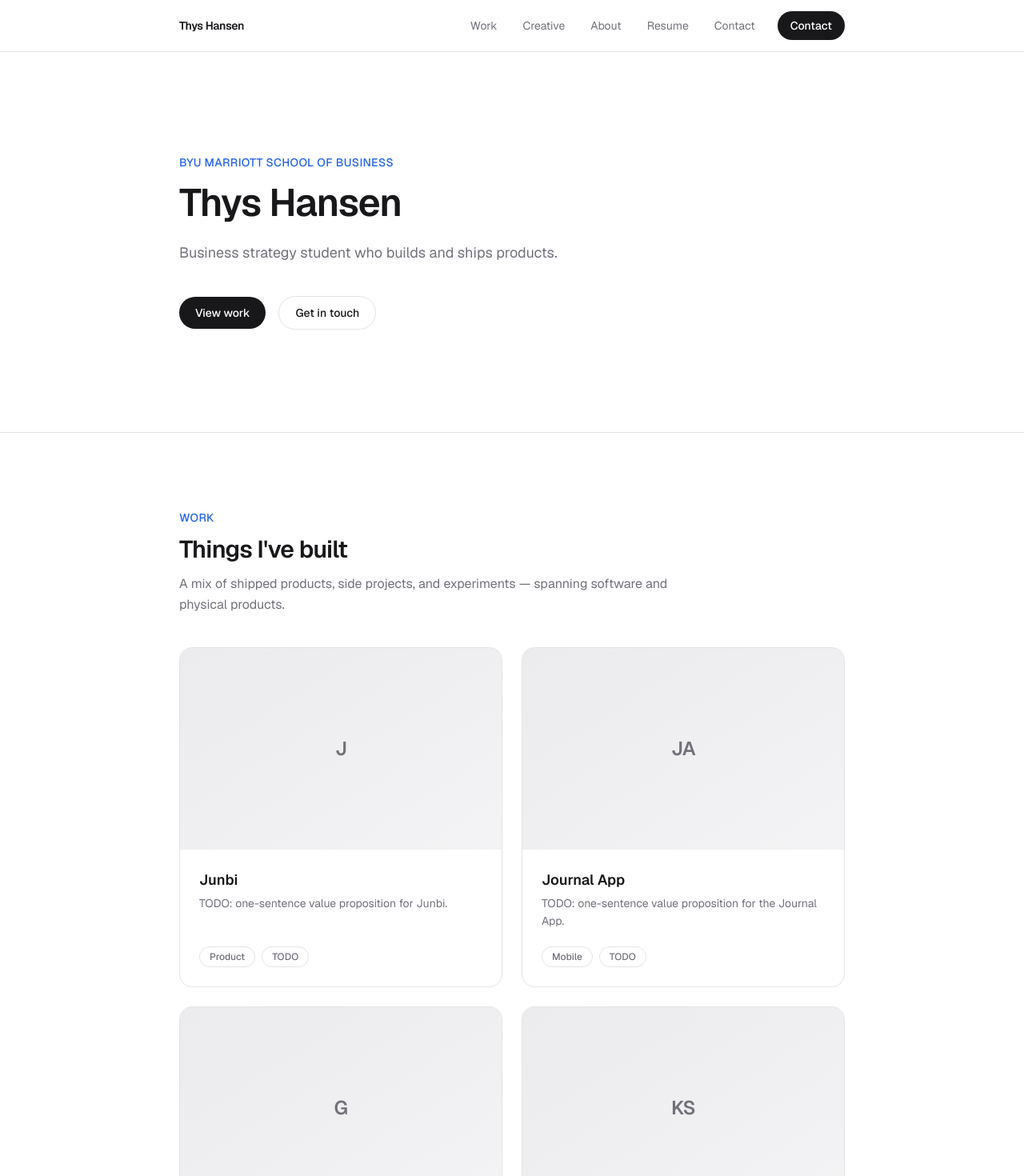
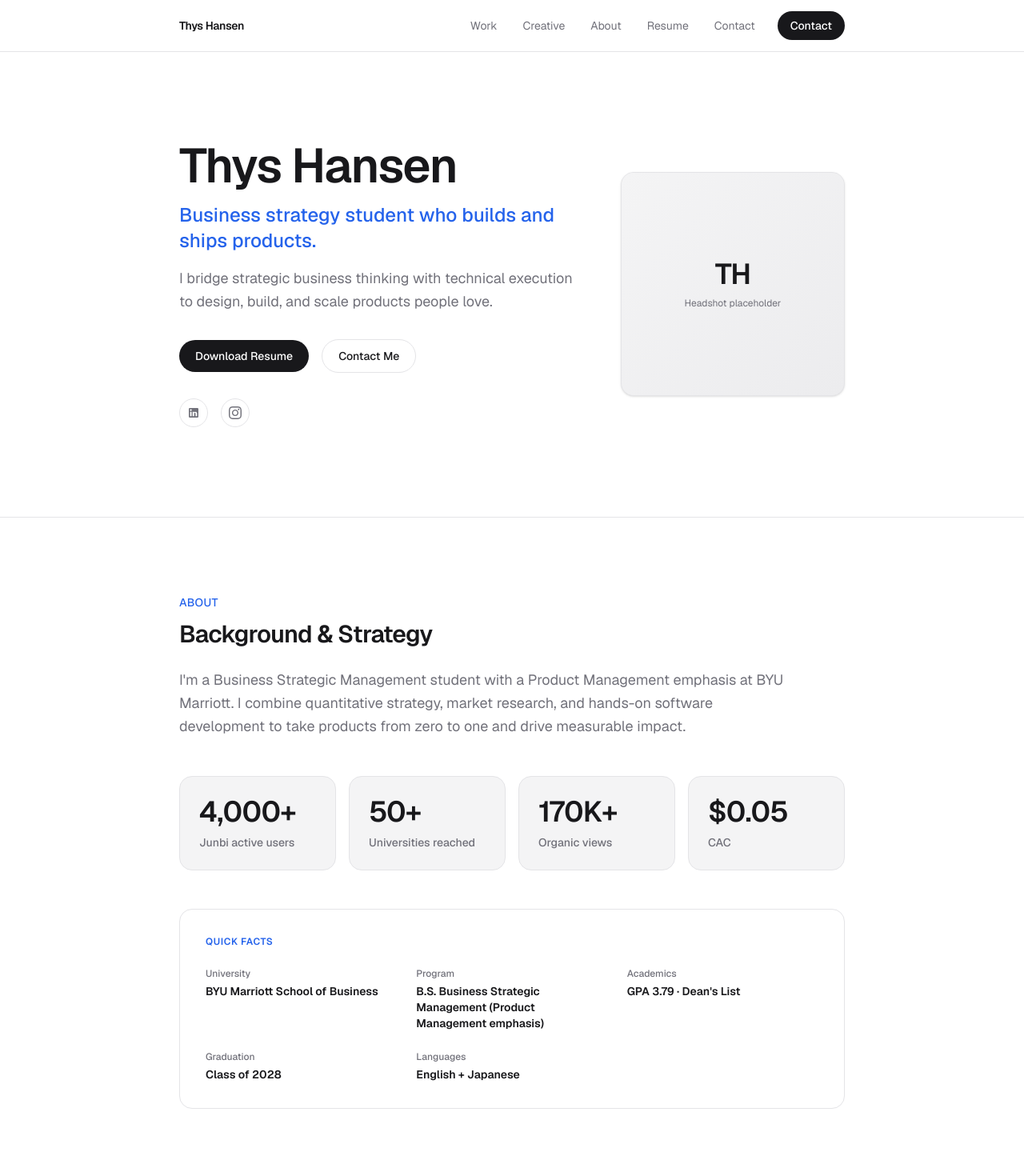
Before and after one commit to watathys/thyshansen, a Next.js app: page / in a window 1280 px wide. Shown: the top 1470 px of the page at 80% size. Built offline with nearby package versions, Linux system fonts and the light colour scheme.

Commit message:
Build home page hero and about section with stat strip and facts
Co-authored-by: Cursor <cursoragent@cursor.com>

```diff
--- a/app/page.tsx
+++ b/app/page.tsx
@@ -1,7 +1,7 @@
 import { Hero } from "@/components/sections/hero";
+import { About } from "@/components/sections/about";
 import { Projects } from "@/components/sections/projects";
 import { Creative } from "@/components/sections/creative";
-import { About } from "@/components/sections/about";
 import { Experience } from "@/components/sections/experience";
 import { Contact } from "@/components/sections/contact";
 
@@ -9,9 +9,9 @@ export default function Home() {
   return (
     <>
       <Hero />
+      <About />
       <Projects limit={4} showViewAll />
       <Creative />
-      <About />
       <Experience />
       <Contact />
     </>
--- a/components/sections/about.tsx
+++ b/components/sections/about.tsx
@@ -3,30 +3,55 @@ import { Container } from "@/components/layout/container";
 import { SectionHeading } from "@/components/ui/section-heading";
 
 export function About() {
-  const { education } = site;
-
   return (
     <section id="about" className="border-t border-border py-20 sm:py-24">
       <Container>
-        <SectionHeading eyebrow="Education" title={education.school} />
+        <SectionHeading eyebrow="About" title="Background & Strategy" />
 
-        <div className="mt-8 flex flex-col gap-2 border-l-2 border-accent/30 pl-6">
-          <p className="text-lg font-medium text-foreground">
-            {education.degree}
-            {education.emphasis ? `, ${education.emphasis}` : ""}
-          </p>
-          <p className="text-sm text-muted">
-            Graduating {education.graduationDate}
-            {education.gpa ? ` · GPA ${education.gpa}` : ""}
-          </p>
-          {education.honors.length > 0 ? (
-            <ul className="mt-3 flex flex-wrap gap-x-6 gap-y-1 text-sm text-muted">
-              {education.honors.map((honor) => (
-                <li key={honor}>{honor}</li>
+        {/* Bio Paragraph */}
+        <p className="mt-6 max-w-3xl text-lg leading-relaxed text-muted">
+          {site.bio}
+        </p>
+
+        {/* Headline Stat Strip */}
+        {site.stats.length > 0 ? (
+          <div className="mt-12 grid grid-cols-2 gap-4 sm:grid-cols-4">
+            {site.stats.map((stat) => (
+              <div
+                key={stat.label}
+                className="flex flex-col rounded-2xl border border-border bg-card-bg p-6 text-left"
+              >
+                <span className="text-3xl font-semibold tracking-tight text-foreground sm:text-4xl">
+                  {stat.value}
+                </span>
+                <span className="mt-2 text-sm font-medium text-muted">
+                  {stat.label}
+                </span>
+              </div>
+            ))}
+          </div>
+        ) : null}
+
+        {/* Compact Fact Row / Grid */}
+        {site.facts.length > 0 ? (
+          <div className="mt-12 rounded-2xl border border-border bg-background p-6 sm:p-8">
+            <h3 className="text-xs font-semibold uppercase tracking-wider text-accent">
+              Quick Facts
+            </h3>
+            <dl className="mt-6 grid gap-6 sm:grid-cols-2 lg:grid-cols-3">
+              {site.facts.map((fact) => (
+                <div key={fact.label} className="flex flex-col">
+                  <dt className="text-xs font-medium text-muted">
+                    {fact.label}
+                  </dt>
+                  <dd className="mt-1 text-sm font-semibold text-foreground">
+                    {fact.value}
+                  </dd>
+                </div>
               ))}
-            </ul>
-          ) : null}
-        </div>
+            </dl>
+          </div>
+        ) : null}
       </Container>
     </section>
   );
--- a/components/sections/hero.tsx
+++ b/components/sections/hero.tsx
@@ -1,25 +1,102 @@
+import Image from "next/image";
 import { site } from "@/content/site";
 import { Container } from "@/components/layout/container";
 import { ButtonLink } from "@/components/ui/button-link";
+import { publicFileExists, initials } from "@/lib/media";
 
 export function Hero() {
+  const hasHeadshot = publicFileExists(site.headshot);
+
   return (
-    <section id="top" className="py-24 sm:py-32">
+    <section id="top" className="py-20 sm:py-28">
       <Container>
-        <p className="mb-4 text-sm font-medium uppercase tracking-wide text-accent">
-          {site.education.school}
-        </p>
-        <h1 className="max-w-2xl text-4xl font-semibold tracking-tight text-foreground sm:text-5xl">
-          {site.name}
-        </h1>
-        <p className="mt-6 max-w-xl text-lg leading-relaxed text-muted">
-          {site.tagline}
-        </p>
-        <div className="mt-10 flex flex-wrap items-center gap-4">
-          <ButtonLink href="/#work">View work</ButtonLink>
-          <ButtonLink href={`mailto:${site.email}`} variant="secondary">
-            Get in touch
-          </ButtonLink>
+        <div className="grid items-center gap-12 lg:grid-cols-[1fr_280px]">
+          {/* Text Column */}
+          <div className="flex flex-col items-start">
+            <h1 className="text-4xl font-semibold tracking-tight text-foreground sm:text-5xl lg:text-6xl">
+              {site.name}
+            </h1>
+            <p className="mt-4 text-xl font-medium text-accent sm:text-2xl">
+              {site.tagline}
+            </p>
+            <p className="mt-4 max-w-2xl text-base leading-relaxed text-muted sm:text-lg">
+              {site.intro}
+            </p>
+
+            {/* Primary Action Buttons */}
+            <div className="mt-8 flex flex-wrap items-center gap-4">
+              <ButtonLink href={site.resumeUrl}>Download Resume</ButtonLink>
+              <ButtonLink href="#contact" variant="secondary">
+                Contact Me
+              </ButtonLink>
+            </div>
+
+            {/* Small Social Icon Links */}
+            <div className="mt-8 flex items-center gap-4">
+              {site.linkedin ? (
+                <a
+                  href={site.linkedin}
+                  target="_blank"
+                  rel="noopener noreferrer"
+                  aria-label="LinkedIn Profile"
+                  className="flex h-9 w-9 items-center justify-center rounded-full border border-border text-muted transition-colors hover:border-accent hover:text-accent focus-visible:outline-none focus-visible:ring-2 focus-visible:ring-accent"
+                >
+                  <svg
+                    className="h-4 w-4"
+                    fill="currentColor"
+                    viewBox="0 0 24 24"
+                    aria-hidden="true"
+                  >
+                    <path d="M19 3a2 2 0 0 1 2 2v14a2 2 0 0 1-2 2H5a2 2 0 0 1-2-2V5a2 2 0 0 1 2-2h14m-.5 15.5v-5.3a3.26 3.26 0 0 0-3.26-3.26c-.85 0-1.84.52-2.28 1.3v-1.11h-2.79v8.37h2.79v-4.93c0-.77.62-1.4 1.39-1.4a1.4 1.4 0 0 1 1.4 1.4v4.93h2.75M6.88 8.56a1.68 1.68 0 0 0 1.68-1.68c0-.93-.75-1.69-1.68-1.69a1.69 1.69 0 0 0-1.69 1.69c0 .93.76 1.68 1.69 1.68m1.39 9.94v-8.37H5.5v8.37h2.77z" />
+                  </svg>
+                </a>
+              ) : null}
+
+              {site.instagram ? (
+                <a
+                  href={site.instagram}
+                  target="_blank"
+                  rel="noopener noreferrer"
+                  aria-label="Instagram Profile"
+                  className="flex h-9 w-9 items-center justify-center rounded-full border border-border text-muted transition-colors hover:border-accent hover:text-accent focus-visible:outline-none focus-visible:ring-2 focus-visible:ring-accent"
+                >
+                  <svg
+                    className="h-4 w-4"
+                    fill="currentColor"
+                    viewBox="0 0 24 24"
+                    aria-hidden="true"
+                  >
+                    <path d="M12 2.163c3.204 0 3.584.012 4.85.07 3.252.148 4.771 1.691 4.919 4.919.058 1.265.069 1.645.069 4.849 0 3.205-.012 3.584-.069 4.849-.149 3.225-1.664 4.771-4.919 4.919-1.266.058-1.644.07-4.85.07-3.204 0-3.584-.012-4.849-.07-3.26-.149-4.771-1.699-4.919-4.92-.058-1.265-.07-1.644-.07-4.849 0-3.204.013-3.583.07-4.849.149-3.227 1.664-4.771 4.919-4.919 1.266-.057 1.645-.069 4.849-.069zm0-2.163c-3.259 0-3.667.014-4.947.072-4.358.2-6.78 2.618-6.98 6.98-.059 1.281-.073 1.689-.073 4.948 0 3.259.014 3.668.072 4.948.2 4.358 2.618 6.78 6.98 6.98 1.281.058 1.689.072 4.948.072 3.259 0 3.668-.014 4.948-.072 4.354-.2 6.782-2.618 6.979-6.98.059-1.28.073-1.689.073-4.948 0-3.259-.014-3.667-.072-4.947-.196-4.354-2.617-6.78-6.979-6.98-1.281-.059-1.69-.073-4.949-.073zm0 5.838c-3.403 0-6.162 2.759-6.162 6.162s2.759 6.163 6.162 6.163 6.162-2.759 6.162-6.163c0-3.403-2.759-6.162-6.162-6.162zm0 10.162c-2.209 0-4-1.79-4-4 0-2.209 1.791-4 4-4s4 1.791 4 4c0 2.21-1.791 4-4 4zm6.406-11.845c-.796 0-1.441.645-1.441 1.44s.645 1.44 1.441 1.44c.795 0 1.439-.645 1.439-1.44s-.644-1.44-1.439-1.44z" />
+                  </svg>
+                </a>
+              ) : null}
+            </div>
+          </div>
+
+          {/* Headshot / Avatar Column */}
+          <div className="order-first flex justify-center lg:order-last">
+            <div className="relative aspect-square w-48 overflow-hidden rounded-2xl border border-border bg-card-bg shadow-sm sm:w-64 lg:w-70">
+              {hasHeadshot ? (
+                <Image
+                  src={site.headshot}
+                  alt={site.name}
+                  fill
+                  sizes="(max-width: 640px) 192px, (max-width: 1024px) 256px, 280px"
+                  priority
+                  className="object-cover"
+                />
+              ) : (
+                <div className="flex h-full w-full flex-col items-center justify-center bg-gradient-to-br from-card-bg to-border/50 text-muted">
+                  <span className="text-4xl font-semibold tracking-tight text-foreground">
+                    {initials(site.name)}
+                  </span>
+                  <span className="mt-2 text-xs text-muted">
+                    Headshot placeholder
+                  </span>
+                </div>
+              )}
+            </div>
+          </div>
         </div>
       </Container>
     </section>
--- a/content/site.ts
+++ b/content/site.ts
@@ -8,10 +8,6 @@
  * Edit this file to change what the site says. You should not need to open
  * any file in /app or /components to update copy, links, projects,
  * experience, photos, or videos.
- *
- * Sections marked "TODO" below are placeholders so the site builds and looks
- * complete today. Replace them with your real details whenever you have
- * them — nothing else in the codebase needs to change.
  * ----------------------------------------------------------------------------
  */
 
@@ -22,6 +18,16 @@
 export interface NavLink {
   label: string;
   href: string;
+}
+
+export interface Fact {
+  label: string;
+  value: string;
+}
+
+export interface Stat {
+  value: string;
+  label: string;
 }
 
 export interface Education {
@@ -77,6 +83,10 @@ export interface Video {
 export interface SiteContent {
   name: string;
   tagline: string;
+  intro: string;
+  bio: string;
+  headshot: string;
+  resumeUrl: string;
   email: string;
   linkedin: string;
   /** Leave as an empty string to hide the Instagram link entirely. */
@@ -84,6 +94,8 @@ export interface SiteContent {
   /** Deployed site URL, used for SEO metadata + sitemap. */
   url: string;
   navLinks: NavLink[];
+  facts: Fact[];
+  stats: Stat[];
   education: Education;
   projects: Project[];
   experience: ExperienceRole[];
@@ -98,12 +110,16 @@ export interface SiteContent {
 export const site: SiteContent = {
   name: "Thys Hansen",
   tagline: "Business strategy student who builds and ships products.",
+  intro:
+    "I bridge strategic business thinking with technical execution to design, build, and scale products people love.",
+  bio:
+    "I'm a Business Strategic Management student with a Product Management emphasis at BYU Marriott. I combine quantitative strategy, market research, and hands-on software development to take products from zero to one and drive measurable impact.",
+  headshot: "/headshot.jpg",
+  resumeUrl: "/resume.pdf",
   email: "watathys@gmail.com",
   linkedin: "https://linkedin.com/in/thysh",
-  // TODO: add your Instagram URL here (e.g. "https://instagram.com/yourhandle"),
-  // or leave this as an empty string to keep it off the site.
-  instagram: "",
-  // TODO: replace with your live domain once deployed (used for SEO + sitemap).
+  // TODO: add your Instagram URL here if desired, or leave empty
+  instagram: "https://instagram.com",
   url: "https://thyshansen.com",
 
   navLinks: [
@@ -112,6 +128,24 @@ export const site: SiteContent = {
     { label: "About", href: "/#about" },
     { label: "Resume", href: "/#resume" },
     { label: "Contact", href: "/#contact" },
+  ],
+
+  facts: [
+    { label: "University", value: "BYU Marriott School of Business" },
+    {
+      label: "Program",
+      value: "B.S. Business Strategic Management (Product Management emphasis)",
+    },
+    { label: "Academics", value: "GPA 3.79 · Dean's List" },
+    { label: "Graduation", value: "Class of 2028" },
+    { label: "Languages", value: "English + Japanese" },
+  ],
+
+  stats: [
+    { value: "4,000+", label: "Junbi active users" },
+    { value: "50+", label: "Universities reached" },
+    { value: "170K+", label: "Organic views" },
+    { value: "$0.05", label: "CAC" },
   ],
 
   education: {
@@ -123,10 +157,6 @@ export const site: SiteContent = {
     honors: ["Dean's List", "Product Management Association"],
   },
 
-  // TODO: Replace the placeholder fields below (oneLiner, description,
-  // metrics, url, image, tags) for each project with real details. The
-  // slugs already power /projects/[slug] routes — keep them stable if you
-  // link to them elsewhere.
   projects: [
     {
       slug: "junbi",
@@ -174,10 +204,6 @@ export const site: SiteContent = {
     },
   ],
 
-  // TODO: Replace this placeholder role with your real work experience.
-  // Paste each role from your resume as its own object in this array —
-  // most recent first. Add or remove roles freely; the Experience section
-  // renders however many entries are here.
   experience: [
     {
       company: "TODO: Company Name",
@@ -193,16 +219,7 @@ export const site: SiteContent = {
     },
   ],
 
-  // TODO: Add photos here, e.g.
-  // { src: "/photos/junbi-launch.jpg", alt: "Junbi launch day", caption: "Launch day with the Junbi team" }
-  // Files should live in /public/photos. Leave this array empty to hide the
-  // gallery until you have real photos.
   photos: [],
-
-  // TODO: Add videos here, e.g.
-  // { title: "Junbi demo", youtubeId: "dQw4w9WgXcQ", description: "60-second product walkthrough" }
-  // youtubeId is just the ID from the YouTube URL (the part after "v=").
-  // Leave this array empty to hide the videos section until you have real ones.
   videos: [],
 };
 
```
